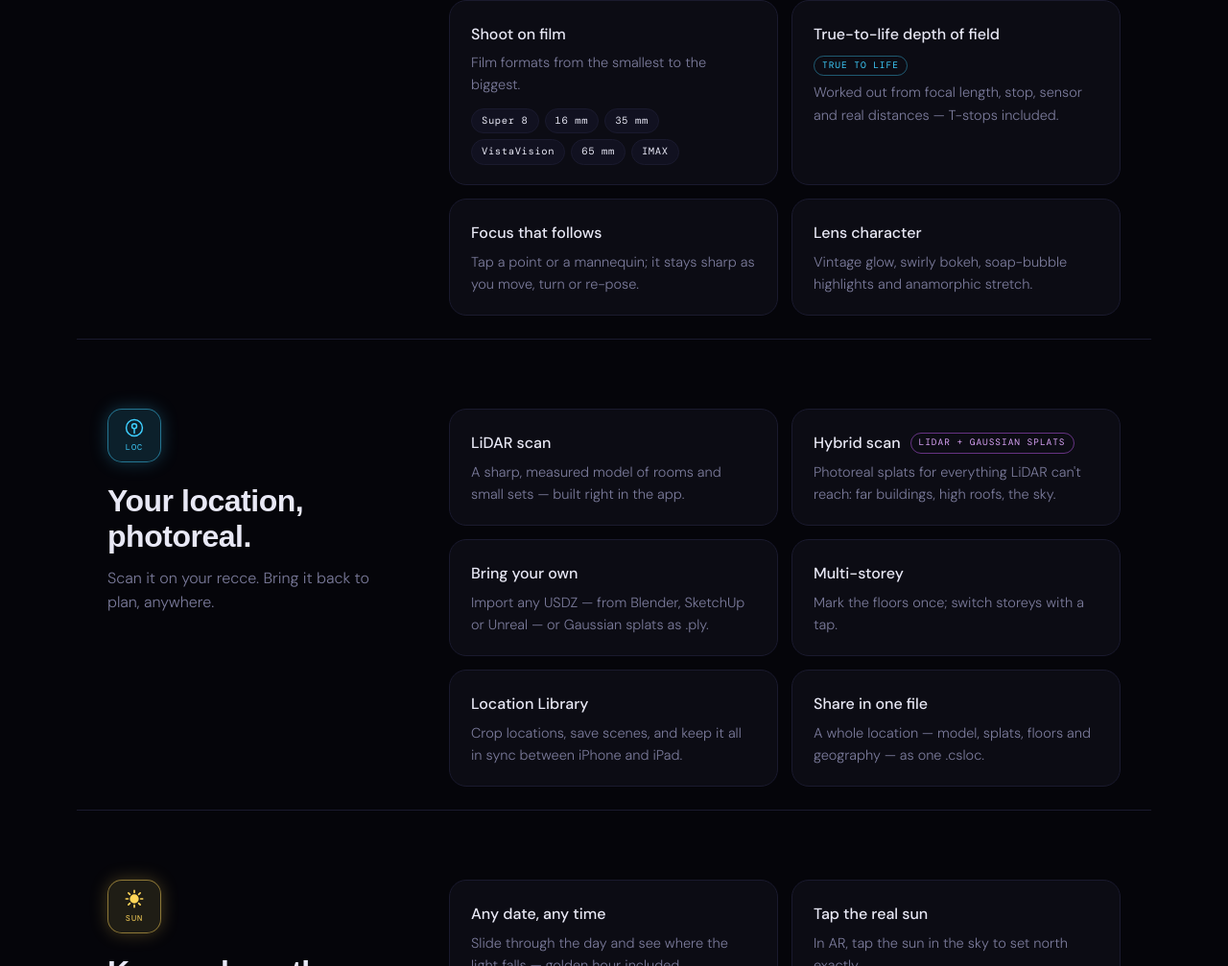
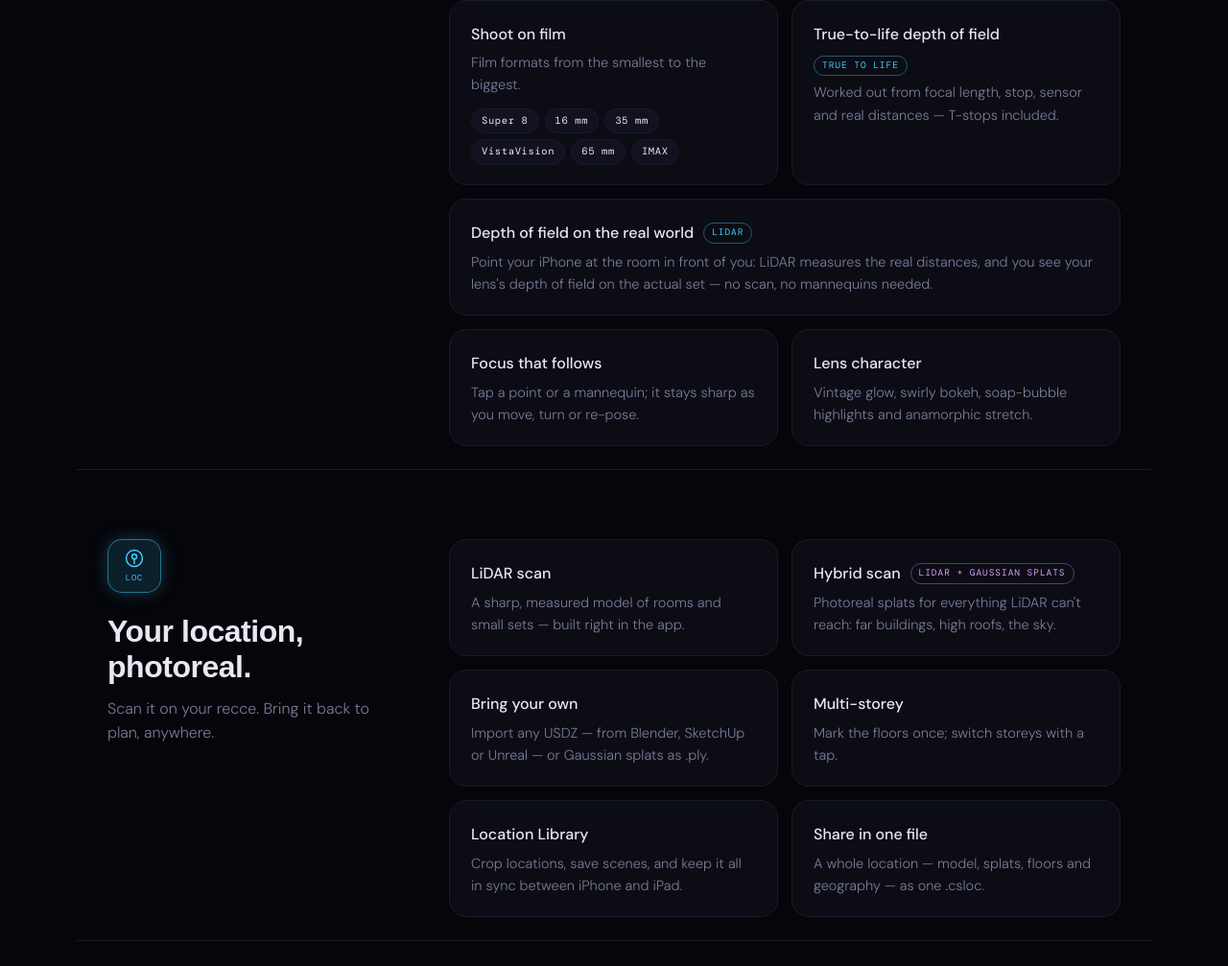
Before and after one commit to yannickg95-spec/cinestager-site, a plain HTML site: page features.html in a window 1280 px wide. Shown: the part 1091-2098 px from the top of the page at 96% size. Drawn offline with nearby package versions, Linux system fonts and the light colour scheme; a web font is replaced by a local one.

Commit message:
Features: depth of field on the real world with LiDAR
Co-Authored-By: Claude Opus 5.5 <noreply@anthropic.com>

```diff
--- a/features.html
+++ b/features.html
@@ -173,6 +173,7 @@
     <div class="card"><h3>Every major camera</h3><p>Bodies and sensor modes, with framelines.</p><div class="pills"><span>ARRI</span><span>Sony</span><span>Canon</span><span>RED</span><span>Fujifilm</span><span>Blackmagic</span><span>Nikon</span><span>Panasonic</span><span>DJI</span></div></div>
     <div class="card"><h3>Shoot on film</h3><p>Film formats from the smallest to the biggest.</p><div class="pills"><span>Super 8</span><span>16 mm</span><span>35 mm</span><span>VistaVision</span><span>65 mm</span><span>IMAX</span></div></div>
     <div class="card"><h3>True-to-life depth of field <span class="tag">True to life</span></h3><p>Worked out from focal length, stop, sensor and real distances — T-stops included.</p></div>
+    <div class="card wide"><h3>Depth of field on the real world <span class="tag">LiDAR</span></h3><p>Point your iPhone at the room in front of you: LiDAR measures the real distances, and you see your lens's depth of field on the actual set — no scan, no mannequins needed.</p></div>
     <div class="card"><h3>Focus that follows</h3><p>Tap a point or a mannequin; it stays sharp as you move, turn or re-pose.</p></div>
     <div class="card"><h3>Lens character</h3><p>Vintage glow, swirly bokeh, soap-bubble highlights and anamorphic stretch.</p></div>
   </div>
```
Also changed, not shown: llms.txt.
